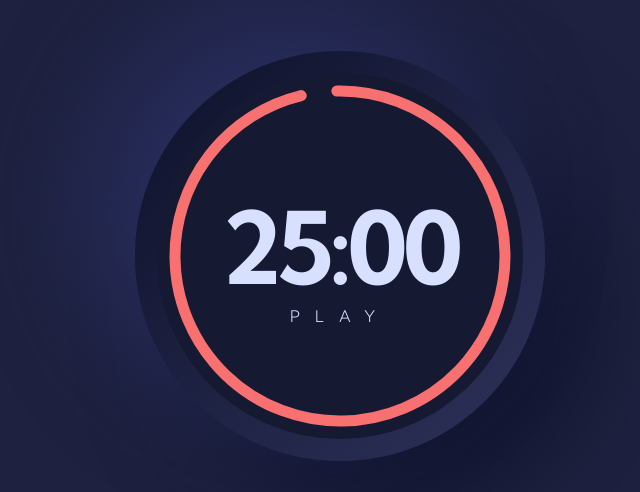
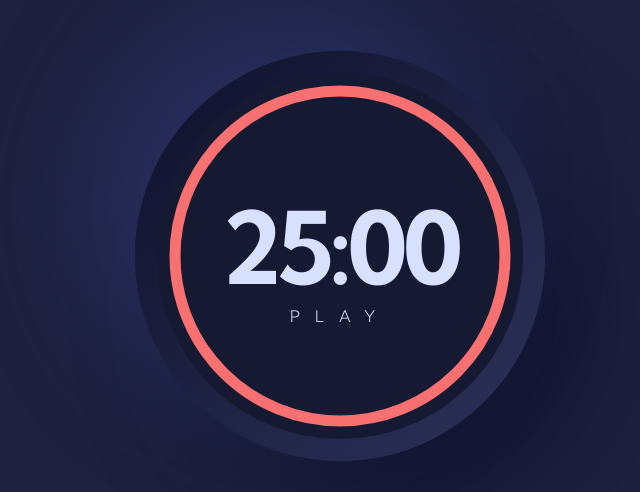
Before and after one commit to juandonito/pomodoro-app, a React (Create React App) app: page / in a window 1280 px wide. Shown: the part 204-696 px from the top of the page, without its empty margins (300-940 px from the left). Built offline with nearby package versions, Linux system fonts and the light colour scheme.

Commit message:
animated progress bar

```diff
--- a/src/components/Clock.component.tsx
+++ b/src/components/Clock.component.tsx
@@ -2,9 +2,11 @@ import React, { FC, useEffect, useRef, useState } from "react";
 import StyledClock from "./Clock.styled";
 
 const Clock: FC = () => {
+  const initialTimerValue = 1500;
+
   const [isPaused, setIsPaused] = useState<boolean>(true);
   const [isOver, setIsOver] = useState<boolean>(false);
-  const [timerValue, setTimerValue] = useState<number>(1500);
+  const [timerValue, setTimerValue] = useState<number>(initialTimerValue);
   const intervalRef = useRef<NodeJS.Timer>();
 
   useEffect(() => {
@@ -42,7 +44,7 @@ const Clock: FC = () => {
 
   const resetTimer = () => {
     pauseTimer();
-    setTimerValue(1500);
+    setTimerValue(initialTimerValue);
     setIsPaused(true);
     setIsOver(false);
   };
@@ -56,7 +58,7 @@ const Clock: FC = () => {
   };
 
   return (
-    <StyledClock>
+    <StyledClock maxTimer={initialTimerValue} timerValue={timerValue}>
       <div onClick={handleClick}>
         <h1>
           {padTimerNumbers(Math.floor(timerValue / 60))}:
--- a/src/components/Clock.styled.ts
+++ b/src/components/Clock.styled.ts
@@ -1,6 +1,11 @@
 import styled from "styled-components";
 
-const StyledClock = styled.div`
+interface StyledClockProps {
+  maxTimer: number;
+  timerValue: number;
+}
+
+const StyledClock = styled.div<StyledClockProps>`
   height: 410px;
   width: 410px;
   border-radius: 205px;
@@ -35,12 +40,17 @@ const StyledClock = styled.div`
 
     svg {
       position: absolute;
-      stroke-dasharray: 1000 36;
+      stroke-dasharray: ${({ maxTimer, timerValue }) =>
+        ` ${(timerValue * 1036) / maxTimer} ${
+          1036 - (timerValue * 1036) / maxTimer
+        }`};
       stroke-dashoffset: 1036;
       stroke-linecap: round;
 
-      transform: rotate(-91deg);
+      transform: rotate(-90deg);
       transform-origin: 50% 50%;
+
+      transition: stroke-dasharray 1s;
     }
   }
 `;
```
